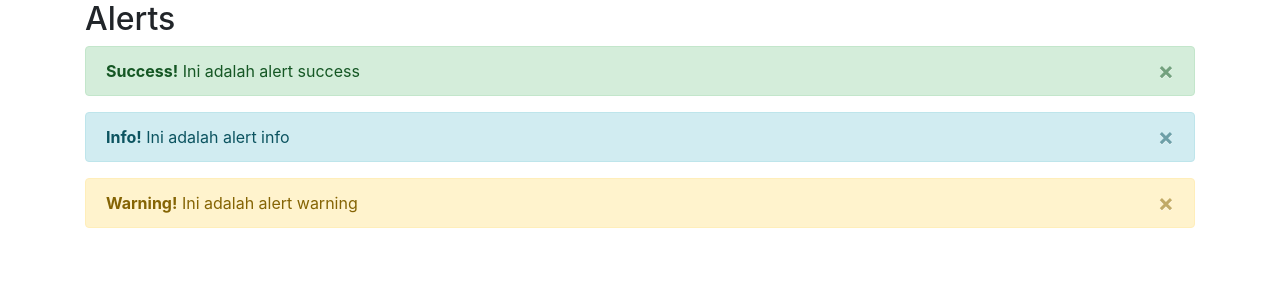
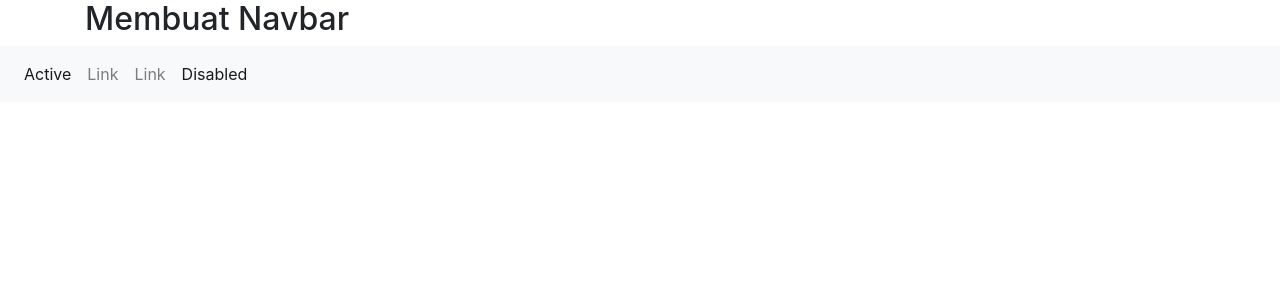
Before and after one commit to rafiody16/PemrogramanWebDasar, a PHP site: page /lb/navbar.php in a window 1280 px wide. Shown: the top 300 px of the page. Run offline with PHP 8.4, Linux system fonts and the light colour scheme.

Commit message:
j10_Bootstrap

```diff
--- a/lb/navbar.php
+++ b/lb/navbar.php
@@ -11,19 +11,23 @@
 </head>
 <body>
     <div class="container">
-        <h2>Alerts</h2>
-        <div class="alert alert-success alert-dismissible">
-            <button type="button" class="close" data-dismiss="alert">&times;</button>
-            <strong>Success!</strong> Ini adalah alert success
-        </div>
-        <div class="alert alert-info alert-dismissible">
-            <button type="button" class="close" data-dismiss="alert">&times;</button>
-            <strong>Info!</strong> Ini adalah alert info
-        </div>
-        <div class="alert alert-warning alert-dismissible">
-            <button type="button" class="close" data-dismiss="alert">&times;</button>
-            <strong>Warning!</strong> Ini adalah alert warning
-        </div>
+        <h2>Membuat Navbar</h2>
     </div>
+    <nav class="navbar navbar-expand-sm bg-light navbar-light">
+        <ul class="navbar-nav">
+            <li class="nav-item active">
+                <a class="nav-link" href="#">Active</a>
+            </li>
+            <li class="nav-item">
+                <a class="nav-link" href="#">Link</a>
+            </li>
+            <li class="nav-item">
+                <a class="nav-link" href="#">Link</a>
+            </li>
+            <li class="nav-item active">
+                <a class="nav-link disabled" href="#">Disabled</a>
+            </li>
+        </ul>
+    </nav>
 </body>
 </html>
```
